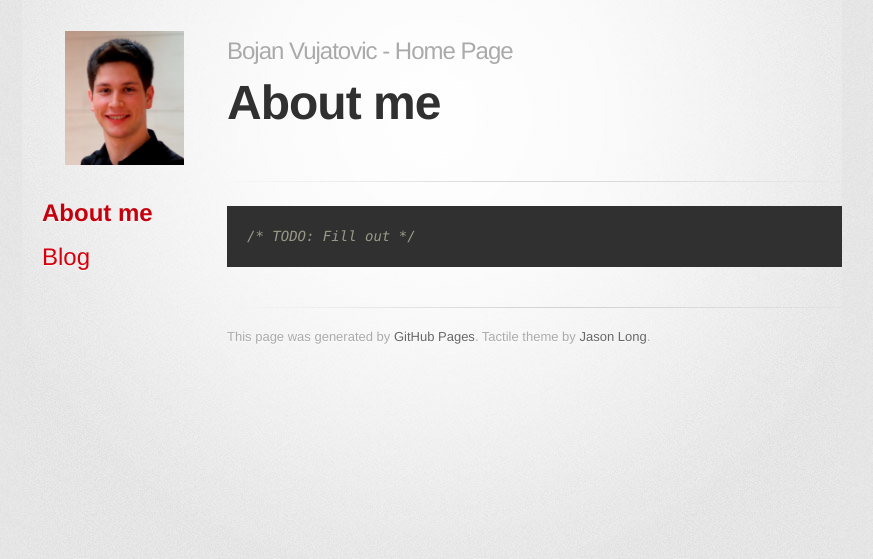
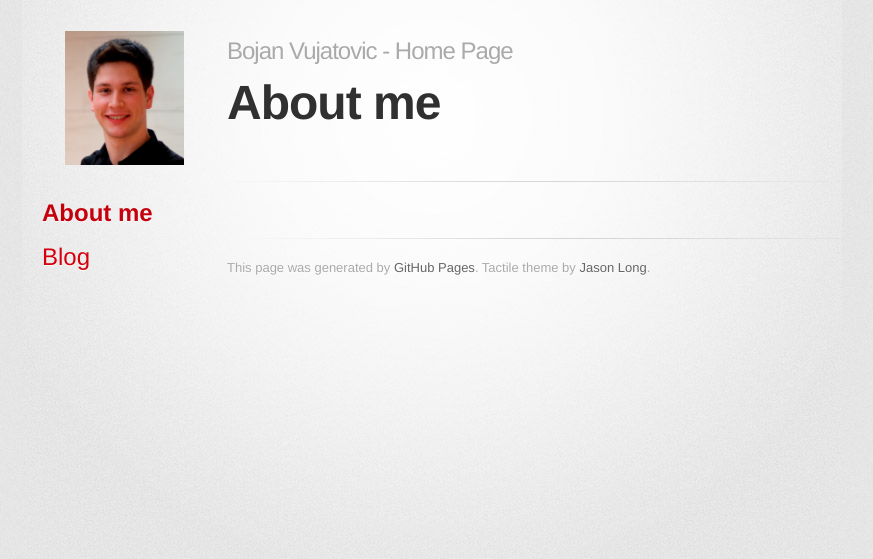
Before and after one commit to bojanvujatovic/bojanvujatovic.github.io, a Jekyll site: the page built from index.html, in a window 1280 px wide. Shown: the top 559 px of the page, without its empty margins (208-1081 px from the left). Built offline with Jekyll 4.4.1, drawn with Linux system fonts in a browser that asks for light colours; some web fonts are replaced; the list of posts is cut into pages by our own code.

```diff
--- a/index.html
+++ b/index.html
@@ -3,8 +3,3 @@ layout: default
 title: About me
 marked_menu_item: About me
 ---
-
-{% highlight c %}
-/* TODO: Fill out */
-
-{% endhighlight %}
```
